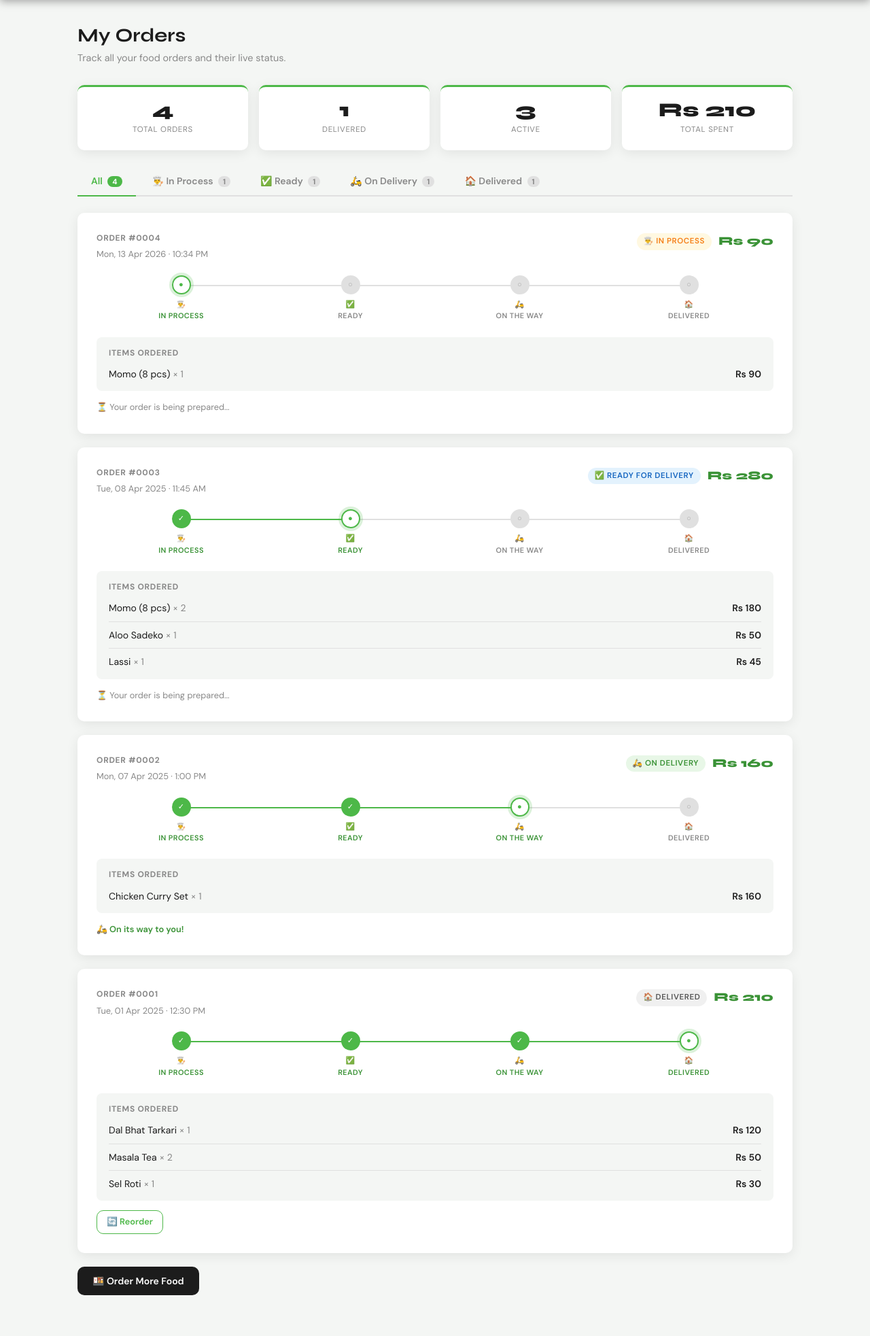
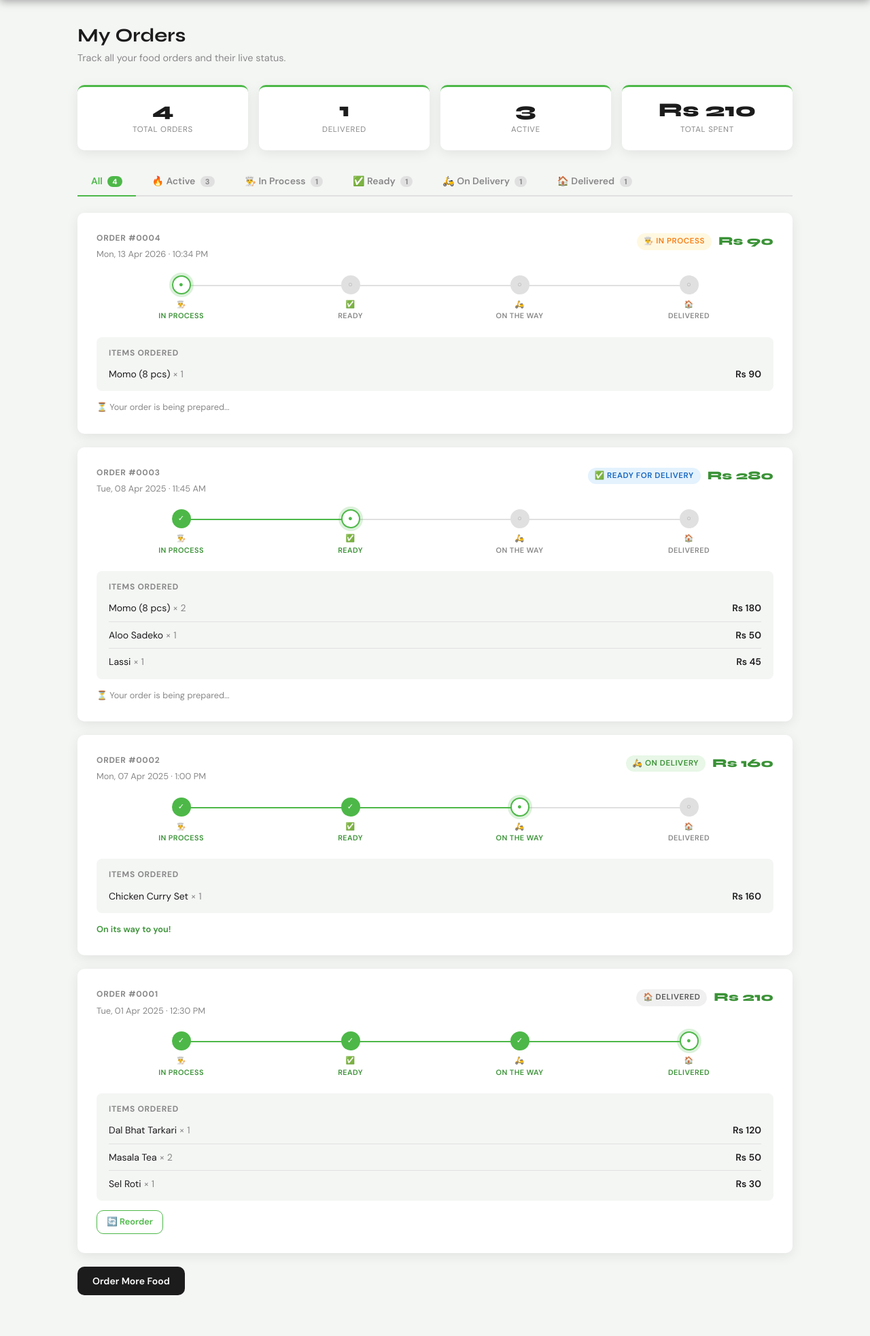
Before and after one commit to binayakstha704/Food-Delivery-And-Management-System, a PHP site: page /my_orders.php in a window 1280 px wide. Shown: the part 64-2029 px from the top of the page at 68% size. Run offline with PHP 8.4, Linux system fonts and the light colour scheme; data comes from the database, SQL or seed files in the repository.

Commit message:
updated the hover buttons on the page

```diff
--- a/my_orders.php
+++ b/my_orders.php
@@ -1,6 +1,6 @@
 <?php
 // my_orders.php — Herald Canteen
-// Shows all orders for logged-in user with 4-status progress tracker.
+// Shows all orders for logged-in user with clickable stat cards and 4-status progress tracker.
 
 session_start();
 require_once 'db.php';
@@ -12,51 +12,102 @@ if (empty($_SESSION['csrf_token'])) {
     $_SESSION['csrf_token'] = bin2hex(random_bytes(32));
 }
 
-$allowed_filters = ['all', 'in_process', 'ready_for_delivery', 'on_delivery', 'delivered'];
+$allowed_filters = ['all', 'active', 'in_process', 'ready_for_delivery', 'on_delivery', 'delivered'];
 $filter = in_array($_GET['filter'] ?? '', $allowed_filters) ? $_GET['filter'] : 'all';
 
 if ($filter === 'all') {
-    $stmt = $pdo->prepare("SELECT * FROM orders WHERE user_id = ? ORDER BY created_at DESC");
+    $stmt = $pdo->prepare("
+        SELECT *
+        FROM orders
+        WHERE user_id = ?
+        ORDER BY created_at DESC
+    ");
+    $stmt->execute([$user_id]);
+} elseif ($filter === 'active') {
+    $stmt = $pdo->prepare("
+        SELECT *
+        FROM orders
+        WHERE user_id = ?
+          AND order_status IN ('in_process', 'ready_for_delivery', 'on_delivery')
+        ORDER BY created_at DESC
+    ");
     $stmt->execute([$user_id]);
 } else {
-    $stmt = $pdo->prepare("SELECT * FROM orders WHERE user_id = ? AND order_status = ? ORDER BY created_at DESC");
+    $stmt = $pdo->prepare("
+        SELECT *
+        FROM orders
+        WHERE user_id = ?
+          AND order_status = ?
+        ORDER BY created_at DESC
+    ");
     $stmt->execute([$user_id, $filter]);
 }
 $orders = $stmt->fetchAll();
 
-$count_stmt = $pdo->prepare("SELECT order_status, COUNT(*) as cnt FROM orders WHERE user_id = ? GROUP BY order_status");
+$count_stmt = $pdo->prepare("
+    SELECT order_status, COUNT(*) as cnt
+    FROM orders
+    WHERE user_id = ?
+    GROUP BY order_status
+");
 $count_stmt->execute([$user_id]);
-$counts = ['all' => 0, 'in_process' => 0, 'ready_for_delivery' => 0, 'on_delivery' => 0, 'delivered' => 0];
+
+$counts = [
+    'all' => 0,
+    'active' => 0,
+    'in_process' => 0,
+    'ready_for_delivery' => 0,
+    'on_delivery' => 0,
+    'delivered' => 0
+];
+
 foreach ($count_stmt->fetchAll() as $row) {
-    $counts[$row['order_status']] = (int) $row['cnt'];
-    $counts['all'] += (int) $row['cnt'];
+    $status = $row['order_status'];
+    $cnt = (int) $row['cnt'];
+
+    if (isset($counts[$status])) {
+        $counts[$status] = $cnt;
     }
 
-$order_ids    = array_column($orders, 'order_id');
-$details_map  = [];
+    $counts['all'] += $cnt;
+}
+
+$counts['active'] = $counts['in_process'] + $counts['ready_for_delivery'] + $counts['on_delivery'];
+
+$order_ids   = array_column($orders, 'order_id');
+$details_map = [];
+
 if (!empty($order_ids)) {
     $placeholders = implode(',', array_fill(0, count($order_ids), '?'));
-    $stmt = $pdo->prepare(
-        "SELECT od.order_id, od.quantity, od.price, m.item_name
-         FROM order_details od JOIN menu m ON od.item_id = m.item_id
-         WHERE od.order_id IN ($placeholders)"
-    );
+    $stmt = $pdo->prepare("
+        SELECT od.order_id, od.quantity, od.price, m.item_name
+        FROM order_details od
+        JOIN menu m ON od.item_id = m.item_id
+        WHERE od.order_id IN ($placeholders)
+    ");
     $stmt->execute($order_ids);
+
     foreach ($stmt->fetchAll() as $d) {
         $details_map[$d['order_id']][] = $d;
     }
 }
 
-$spent_stmt = $pdo->prepare("SELECT COALESCE(SUM(total_amount),0) FROM orders WHERE user_id = ? AND order_status = 'delivered'");
+$spent_stmt = $pdo->prepare("
+    SELECT COALESCE(SUM(total_amount), 0)
+    FROM orders
+    WHERE user_id = ?
+      AND order_status = 'delivered'
+");
 $spent_stmt->execute([$user_id]);
 $total_spent = (float) $spent_stmt->fetchColumn();
 
 $status_steps = [
-    'in_process'         => ['label' => 'In Process', 'icon' => '👨‍🍳', 'step' => 1],
-    'ready_for_delivery' => ['label' => 'Ready',      'icon' => '✅',   'step' => 2],
-    'on_delivery'        => ['label' => 'On the Way', 'icon' => '🛵',   'step' => 3],
-    'delivered'          => ['label' => 'Delivered',  'icon' => '🏠',   'step' => 4],
+    'in_process' => ['label' => 'In Process', 'icon' => '👨‍🍳', 'step' => 1],
+    'ready_for_delivery' => ['label' => 'Ready', 'icon' => '✅', 'step' => 2],
+    'on_delivery' => ['label' => 'On the Way', 'icon' => '🛵', 'step' => 3],
+    'delivered' => ['label' => 'Delivered', 'icon' => '🏠', 'step' => 4],
 ];
+
 $all_steps = ['in_process', 'ready_for_delivery', 'on_delivery', 'delivered'];
 
 function get_badge_class(string $s): string {
@@ -68,19 +119,24 @@ function get_badge_class(string $s): string {
         default              => 'badge-gray',
     };
 }
+
 function get_status_label(string $s): string {
     return match($s) {
+        'all'                => 'All Orders',
+        'active'             => 'Active Orders',
         'in_process'         => 'In Process',
         'ready_for_delivery' => 'Ready for Delivery',
         'on_delivery'        => 'On Delivery',
         'delivered'          => 'Delivered',
-        default              => ucfirst($s),
+        default              => ucfirst(str_replace('_', ' ', $s)),
     };
 }
 
 $initials = strtoupper(substr($_SESSION['name'], 0, 1));
+
 $tab_labels = [
     'all'                => 'All',
+    'active'             => '🔥 Active',
     'in_process'         => '👨‍🍳 In Process',
     'ready_for_delivery' => '✅ Ready',
     'on_delivery'        => '🛵 On Delivery',
@@ -102,12 +158,14 @@ $tab_labels = [
         <img src="Canteen.PNG" alt="Herald Canteen" class="navbar-logo">
         <div class="navbar-title">Herald Canteen <span>Herald College Kathmandu</span></div>
     </a>
+
     <ul class="navbar-nav">
         <li><a href="menu.php">Menu</a></li>
         <li><a href="my_cart.php">🛒 Cart</a></li>
         <li><a href="my_orders.php" class="active">My Orders</a></li>
         <li><a href="user_profile.php">Profile</a></li>
     </ul>
+
     <div class="navbar-user">
         <div class="navbar-avatar"><?= htmlspecialchars($initials) ?></div>
         <form method="POST" action="logout.php">
@@ -120,35 +178,46 @@ $tab_labels = [
 <div class="page-wrapper">
 
     <div class="page-heading">
-        <h1>My Orders </h1>
+        <h1>My Orders</h1>
         <p>Track all your food orders and their live status.</p>
     </div>
 
     <div class="stats-grid">
-        <div class="stat-card">
+        <a href="my_orders.php?filter=all" class="stat-card-link">
+            <div class="stat-card <?= $filter === 'all' ? 'active-stat' : '' ?>">
                 <div class="stat-val"><?= $counts['all'] ?></div>
                 <div class="stat-lbl">Total Orders</div>
             </div>
-        <div class="stat-card">
+        </a>
+
+        <a href="my_orders.php?filter=delivered" class="stat-card-link">
+            <div class="stat-card <?= $filter === 'delivered' ? 'active-stat' : '' ?>">
                 <div class="stat-val"><?= $counts['delivered'] ?></div>
                 <div class="stat-lbl">Delivered</div>
             </div>
-        <div class="stat-card">
-            <div class="stat-val"><?= $counts['in_process'] + $counts['ready_for_delivery'] + $counts['on_delivery'] ?></div>
+        </a>
+
+        <a href="my_orders.php?filter=active" class="stat-card-link">
+            <div class="stat-card <?= $filter === 'active' ? 'active-stat' : '' ?>">
+                <div class="stat-val"><?= $counts['active'] ?></div>
                 <div class="stat-lbl">Active</div>
             </div>
-        <div class="stat-card">
+        </a>
+
+        <a href="my_orders.php?filter=delivered" class="stat-card-link">
+            <div class="stat-card <?= $filter === 'delivered' ? 'active-stat' : '' ?>">
                 <div class="stat-val">Rs <?= number_format($total_spent, 0) ?></div>
                 <div class="stat-lbl">Total Spent</div>
             </div>
+        </a>
     </div>
 
     <div class="tabs">
         <?php foreach ($tab_labels as $key => $label): ?>
-            <a href="my_orders.php?filter=<?= $key ?>"
+            <a href="my_orders.php?filter=<?= urlencode($key) ?>"
                class="tab-btn <?= $filter === $key ? 'active' : '' ?>">
                 <?= $label ?>
-                <?php if ($counts[$key] > 0): ?>
+                <?php if (!empty($counts[$key]) && $counts[$key] > 0): ?>
                     <span class="tab-count"><?= $counts[$key] ?></span>
                 <?php endif; ?>
             </a>
@@ -159,11 +228,11 @@ $tab_labels = [
 
         <div class="card">
             <div class="empty-state">
-                <div class="empty-icon">📦</div>
+                <div class="empty-icon"></div>
                 <h3>No orders found</h3>
                 <p>
                     <?php if ($filter !== 'all'): ?>
-                        No orders with status "<?= get_status_label($filter) ?>".
+                        No orders found for "<strong><?= htmlspecialchars(get_status_label($filter)) ?></strong>".
                         <a href="my_orders.php">View all orders</a>
                     <?php else: ?>
                         You haven't placed any orders yet.
@@ -179,7 +248,6 @@ $tab_labels = [
             $current_step = $status_steps[$order['order_status']]['step'] ?? 1;
             $order_items  = $details_map[$order['order_id']] ?? [];
         ?>
-
             <div class="card order-card">
 
                 <div class="order-header">
@@ -187,6 +255,7 @@ $tab_labels = [
                         <p class="order-id-label">Order #<?= str_pad($order['order_id'], 4, '0', STR_PAD_LEFT) ?></p>
                         <p class="order-date"><?= date('D, d M Y · g:i A', strtotime($order['created_at'])) ?></p>
                     </div>
+
                     <div class="order-header-right">
                         <span class="badge <?= get_badge_class($order['order_status']) ?>">
                             <?= $status_steps[$order['order_status']]['icon'] ?? '' ?>
@@ -198,8 +267,8 @@ $tab_labels = [
 
                 <div class="status-track">
                     <?php foreach ($all_steps as $step_key):
-                    $step_num  = $status_steps[$step_key]['step'];
-                    $is_done   = $step_num < $current_step;
+                        $step_num = $status_steps[$step_key]['step'];
+                        $is_done = $step_num < $current_step;
                         $is_active = $step_num === $current_step;
                         $css_class = $is_done ? 'done' : ($is_active ? 'active' : '');
                     ?>
@@ -218,13 +287,16 @@ $tab_labels = [
                 <?php if (!empty($order_items)): ?>
                     <div class="order-items-box">
                         <p class="order-items-label">Items Ordered</p>
+
                         <?php foreach ($order_items as $di): ?>
                             <div class="order-item-row">
                                 <span>
                                     <?= htmlspecialchars($di['item_name']) ?>
                                     <span class="order-item-qty">× <?= (int) $di['quantity'] ?></span>
                                 </span>
-                            <span class="order-item-price">Rs <?= number_format($di['price'] * $di['quantity'], 0) ?></span>
+                                <span class="order-item-price">
+                                    Rs <?= number_format($di['price'] * $di['quantity'], 0) ?>
+                                </span>
                             </div>
                         <?php endforeach; ?>
                     </div>
@@ -234,20 +306,19 @@ $tab_labels = [
                     <?php if ($order['order_status'] === 'delivered'): ?>
                         <a href="menu.php" class="btn btn-outline btn-sm">🔄 Reorder</a>
                     <?php elseif ($order['order_status'] === 'on_delivery'): ?>
-                    <span class="order-onway-note">🛵 On its way to you!</span>
+                        <span class="order-onway-note">On its way to you!</span>
                     <?php else: ?>
                         <span class="order-pending-note">⏳ Your order is being prepared...</span>
                     <?php endif; ?>
                 </div>
 
             </div>
-
         <?php endforeach; ?>
 
     <?php endif; ?>
 
     <div>
-        <a href="menu.php" class="btn btn-secondary">🍱 Order More Food</a>
+        <a href="menu.php" class="btn btn-secondary">Order More Food</a>
     </div>
 
 </div>
```
Lines whose indentation alone changed are shown as unchanged.
